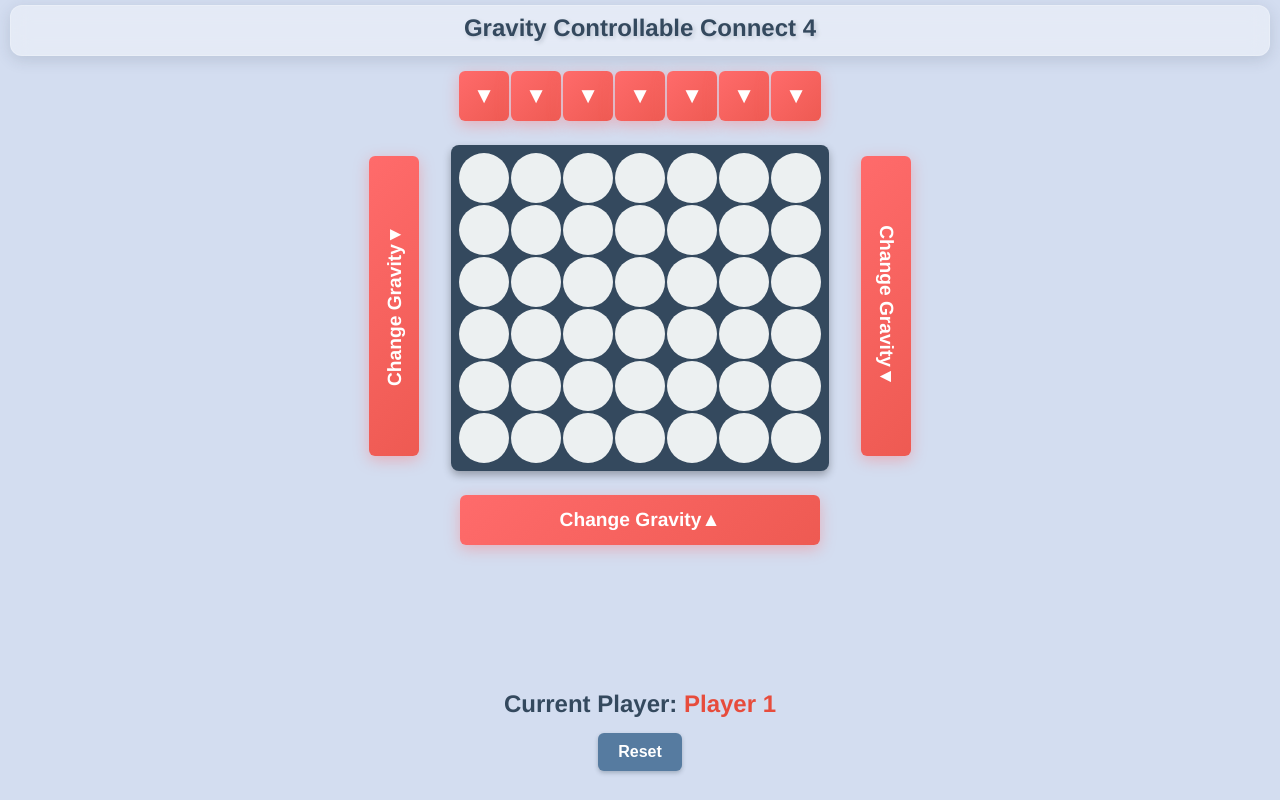
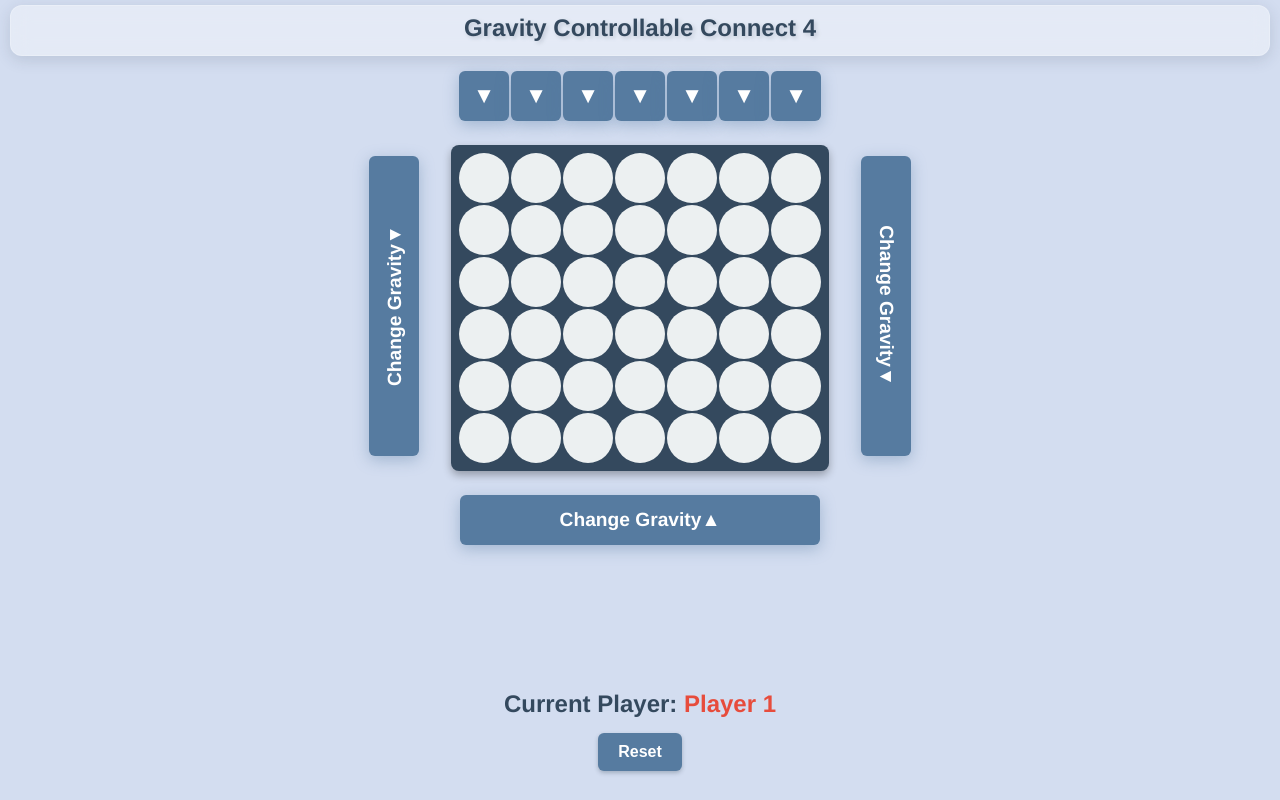
Before and after one commit to arad166/gravity-controllable-connect4, a React (Create React App) app: page / in a window 1280 px wide. Built offline with nearby package versions, Linux system fonts and the light colour scheme.

Commit message:
change color

```diff
--- a/src/components/Board.css
+++ b/src/components/Board.css
@@ -66,17 +66,18 @@
   border: none;
   position: relative;
   overflow: hidden;
+  background: #567ba0;
 }
 
 .insert-btn.active[data-player="1"] {
-  background: linear-gradient(135deg, #ff6b6b, #ee5a52);
-  box-shadow: 0 4px 15px rgba(255, 107, 107, 0.4);
+  background: #567ba0;
+  box-shadow: 0 4px 15px rgba(86, 123, 160, 0.4);
   transform: translateY(0);
 }
 
 .insert-btn.active[data-player="2"] {
-  background: linear-gradient(135deg, #74b9ff, #5dade2);
-  box-shadow: 0 4px 15px rgba(116, 185, 255, 0.4);
+  background: #567ba0;
+  box-shadow: 0 4px 15px rgba(86, 123, 160, 0.4);
   transform: translateY(0);
 }
 
@@ -120,10 +121,10 @@
 
 /* 重力操作ボタンのスタイル */
 .insert-btn.gravity-control {
-  background: linear-gradient(135deg, #ff6b6b, #ee5a52);
+  background: #567ba0;
   color: white;
   cursor: pointer;
-  box-shadow: 0 4px 15px rgba(255, 107, 107, 0.4);
+  box-shadow: 0 4px 15px rgba(86, 123, 160, 0.4);
   font-weight: bold;
 }
 
@@ -144,8 +145,8 @@
 
 /* プレイヤー2の重力操作ボタンの色 */
 .insert-btn.gravity-control[data-player="2"] {
-  background: linear-gradient(135deg, #74b9ff, #5dade2);
-  box-shadow: 0 4px 15px rgba(116, 185, 255, 0.4);
+  background: #567ba0;
+  box-shadow: 0 4px 15px rgba(86, 123, 160, 0.4);
 }
 
 .insert-btn.gravity-control[data-player="2"]:hover {
```
